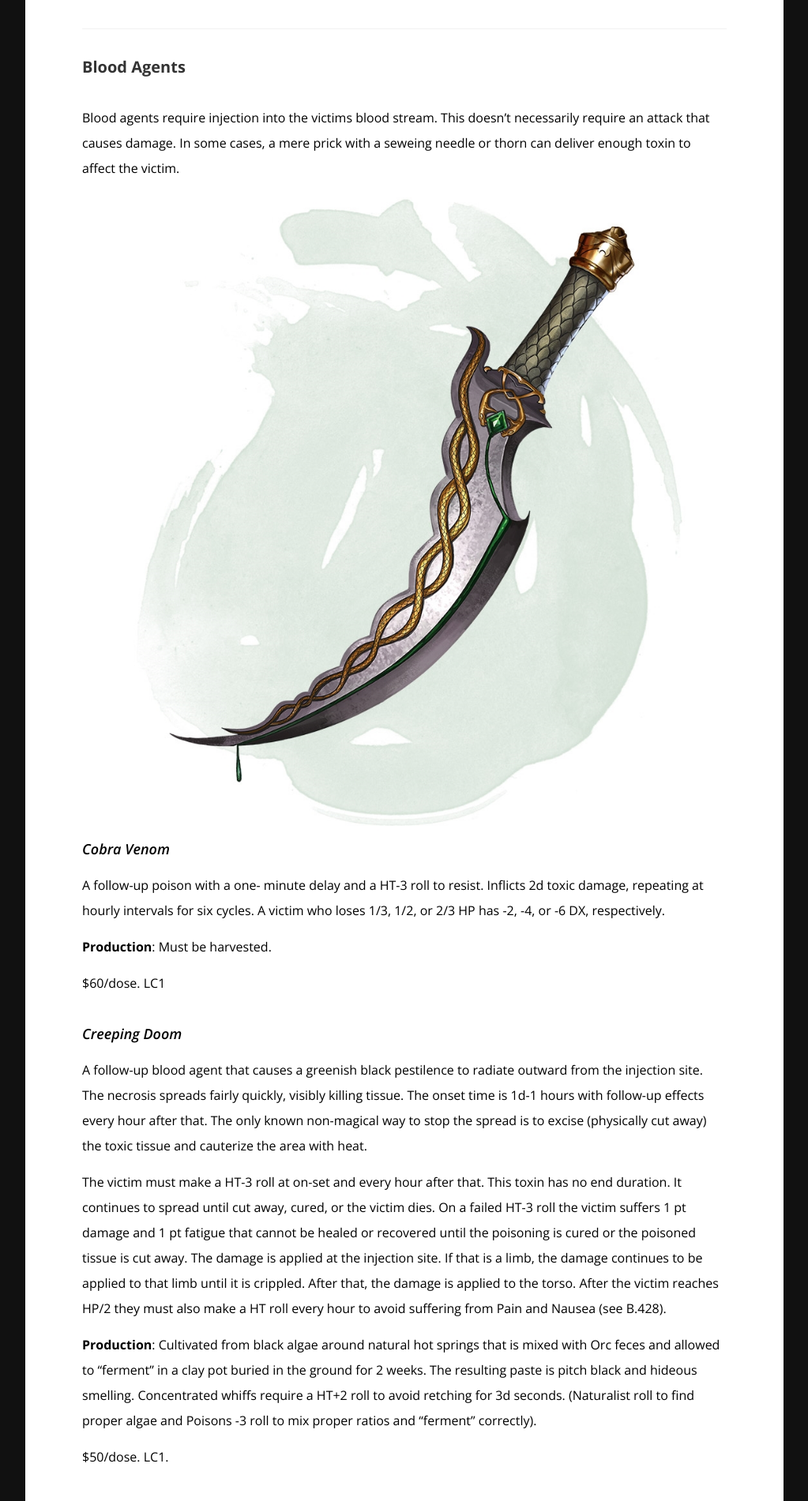
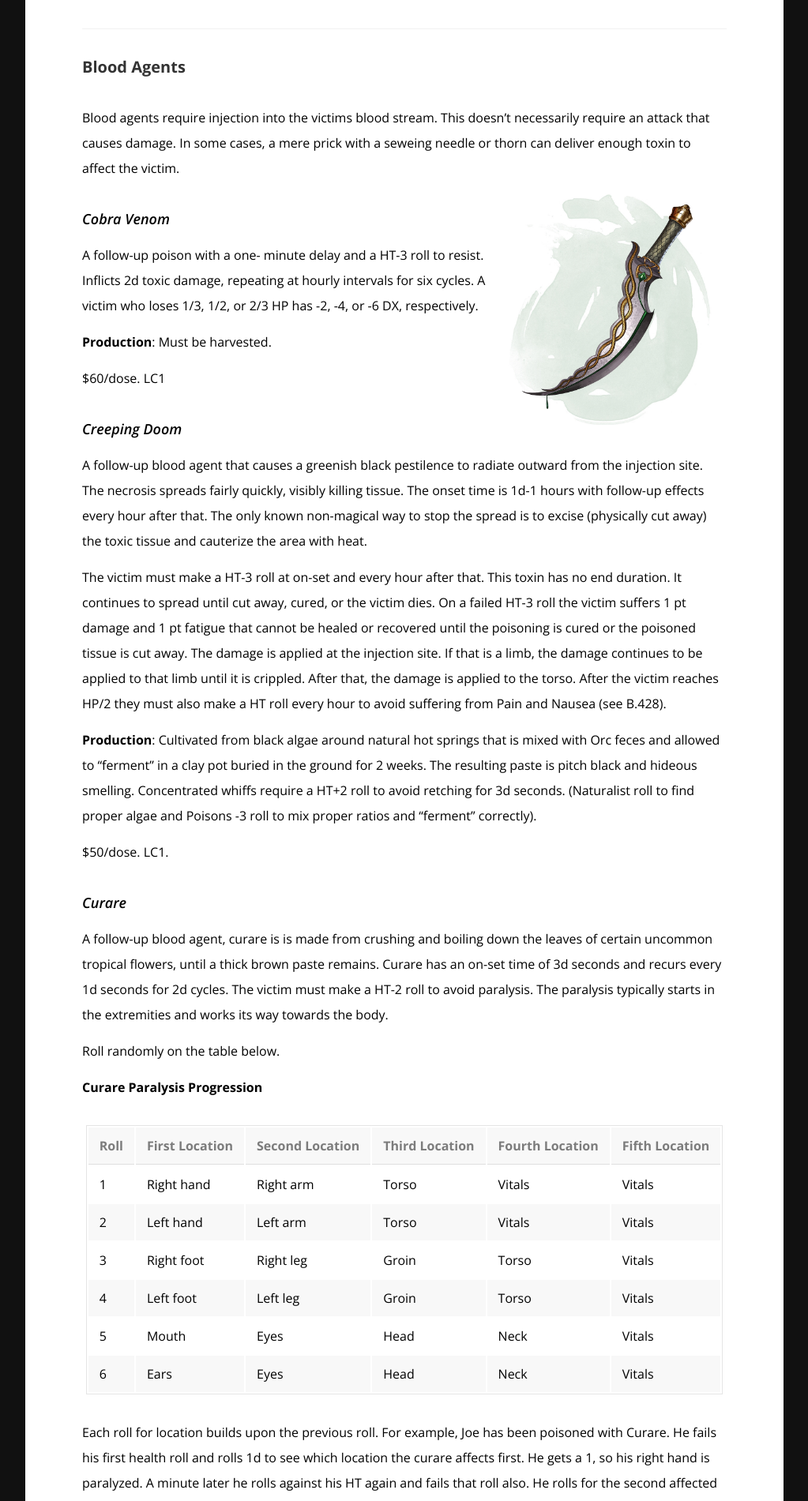
Before and after one commit to rickosborne/blackwater, a Jekyll site: the page built from _guide/350-poisons.md, in a window 1280 px wide. Shown: the part 666-2567 px from the top of the page at 79% size, without its empty margins (128-1151 px from the left). Built offline with Jekyll 4.4.1, drawn with Linux system fonts in a browser that asks for light colours.

Commit message:
Update 350-poisons.md

```diff
--- a/_guide/350-poisons.md
+++ b/_guide/350-poisons.md
@@ -18,7 +18,7 @@ For more information, see [GURPS Basic Book](http://www.sjgames.com/gurps/books/
 ## Blood Agents
 Blood agents require injection into the victims blood stream.  This doesn't necessarily require an attack that causes damage.  In some cases, a mere prick with a seweing needle or thorn can deliver enough toxin to affect the victim.
 
-<img src="../images/Poison-dagger.jpg" align="right">
+<img src="../images/Poison-dagger.jpg" align="right" height="300">
 
 ### Cobra Venom
 
```
